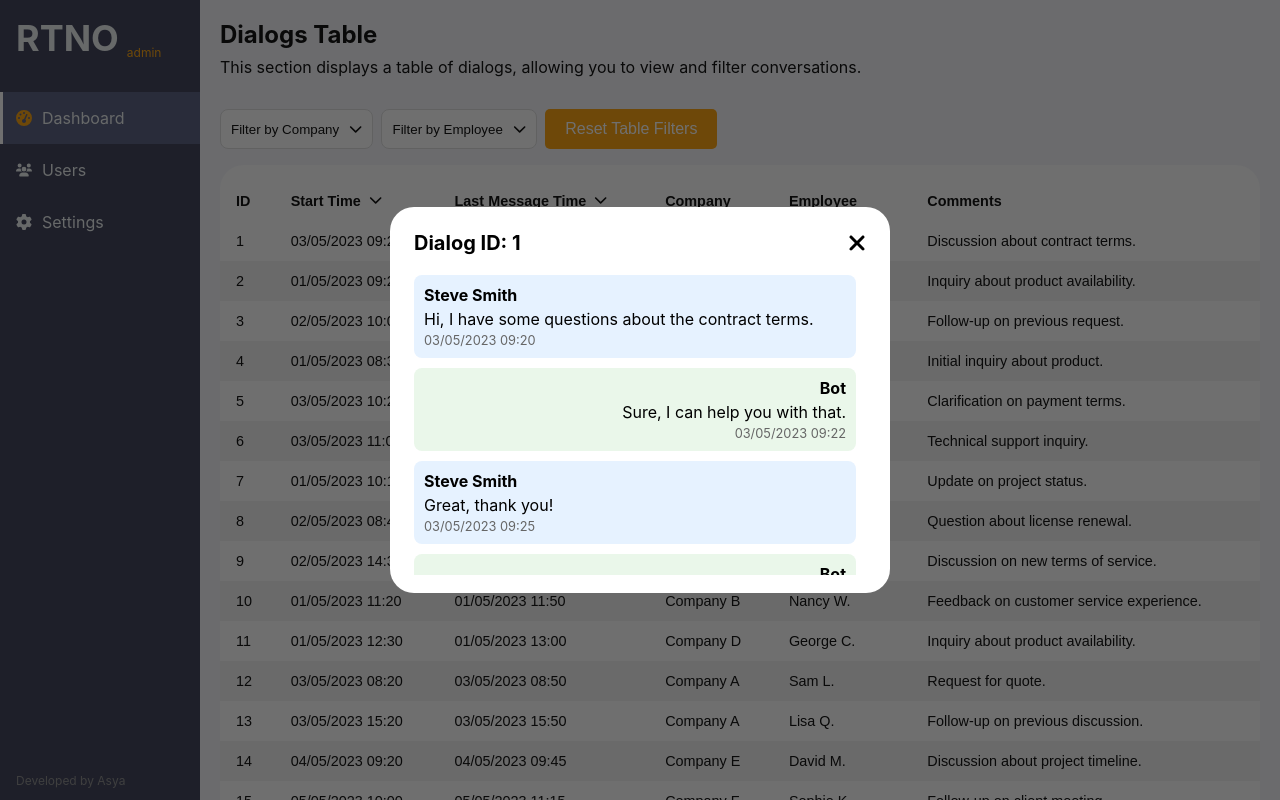
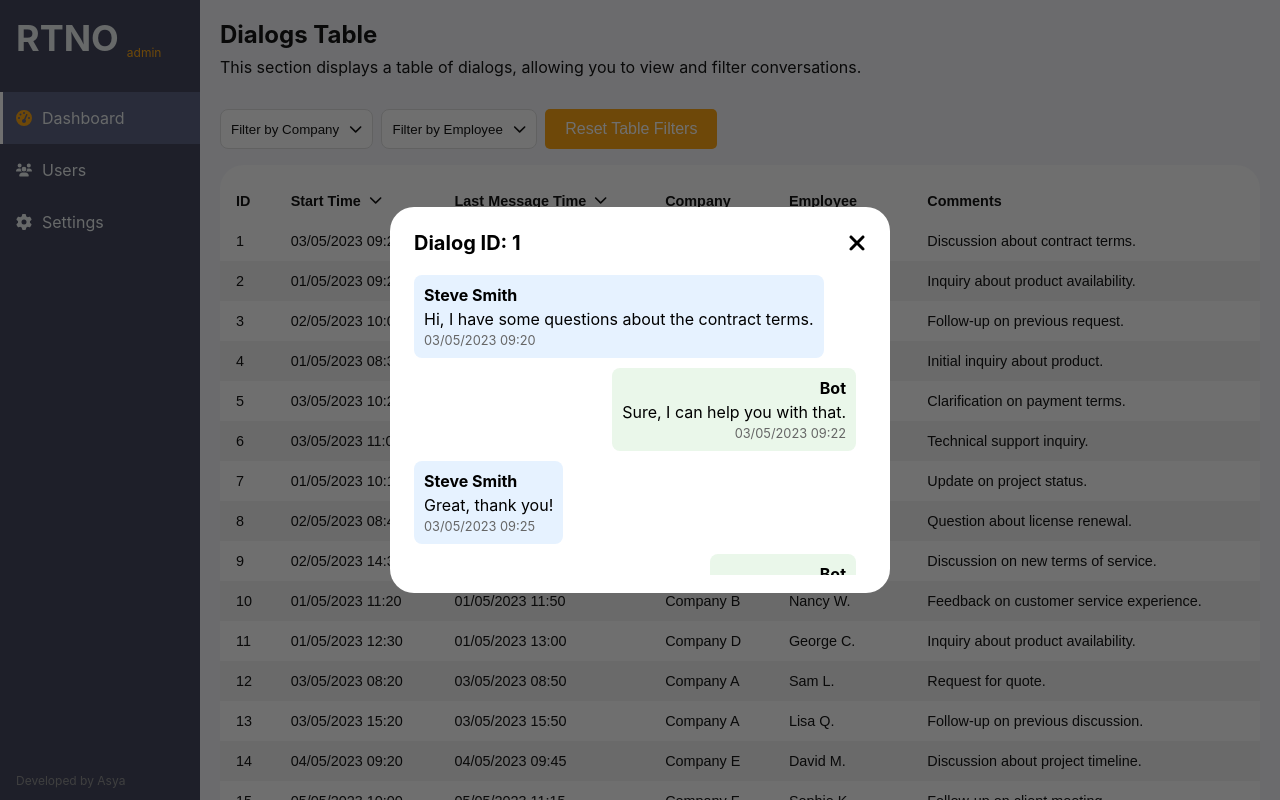
Before and after one commit to asyakalinina/admin-rtno, a React (Create React App) app: page /dashboard in a window 1280 px wide. Both pictures are taken after a click on the element 740 px from the left and 241 px from the top of the page. Built offline with nearby package versions, Linux system fonts and the light colour scheme.

Commit message:
update styles in chat messages

```diff
--- a/src/features/modalChat/ModalChat.tsx
+++ b/src/features/modalChat/ModalChat.tsx
@@ -26,12 +26,17 @@ const ModalChat = ({ onClose, isOpen, dialog }: CreateGoalModalProps) => {
                         <div className={style.title}>Dialog ID: {dialog.id}</div>
                         <div className={style.chatContainer}>
                             {dialog.chatMessages.map((message, index) => (
-                                <ChatMessage
+                                <div
                                     key={index}
-                                    sender={message.sender}
-                                    message={message.message}
-                                    dateTime={formatDateTime(message.dateTime)}
-                                />
+                                    className={style.messageWrapper}
+                                    style={{ alignSelf: message.sender === 'Bot' ? 'flex-end' : 'flex-start' }}
+                                >
+                                    <ChatMessage
+                                        sender={message.sender}
+                                        message={message.message}
+                                        dateTime={formatDateTime(message.dateTime)}
+                                    />
+                                </div>
                             ))}
                         </div>
                         <div className={style.bottomPadding}/>
```
